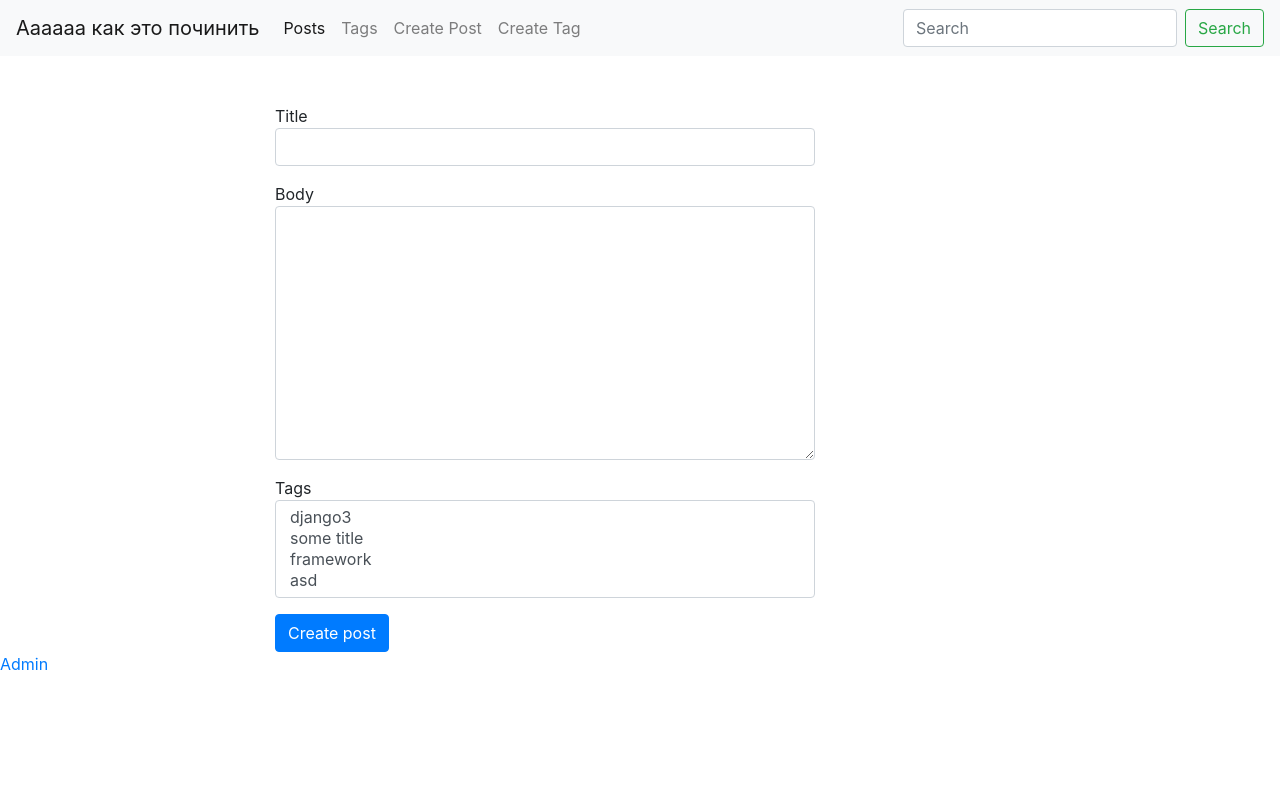
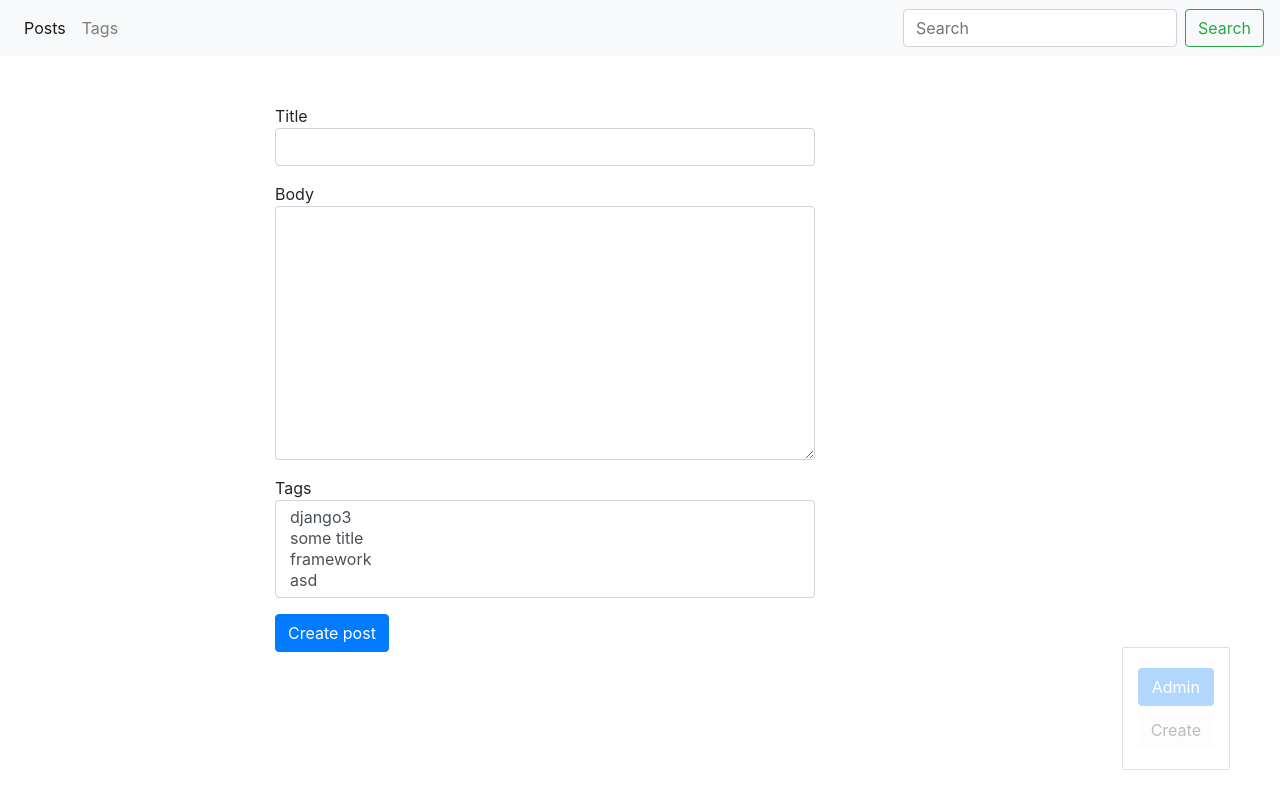
Before and after one commit to wiezq/abcd, a Django app: page /blog/post/create/ in a window 1280 px wide. Run offline with Django 3.2, Linux system fonts and the light colour scheme; data comes from the database, SQL or seed files in the repository; some libraries are stand-ins or nearby versions.

Commit message:
added admin pannel

```diff
--- a/blog/templates/blog/base_blog.html
+++ b/blog/templates/blog/base_blog.html
@@ -1 +1,14 @@
 {% extends 'base.html' %}
+
+{% block admin-panel %}
+    <a href="" class="btn btn-light">Create</a>
+    <a href="{{ admin_object.get_update_url }}" class="btn btn-light edit" style="
+            {% if detail %}
+                display:block;
+            {% endif %}">⚙</a>
+    <a href="{{ admin_object.get_delete_url }}" class="btn btn-danger delete" style="
+            {% if detail %}
+                display:block;
+            {% endif %} " >Delete</a>
+
+{% endblock %}
--- a/blog/utils.py
+++ b/blog/utils.py
@@ -10,7 +10,9 @@ class ObjectDetailMixin:
 
     def get(self, request, slug):
         obj = get_object_or_404(self.model, slug__iexact=slug)
-        return render(request, self.template, context={self.model.__name__.lower(): obj})
+        return render(request, self.template, context={self.model.__name__.lower(): obj,
+                                                       'admin_object': obj,
+                                                       'detail': True})
 
 
 class ObjectCreateMixin:
--- /dev/null
+++ b/static/css/styles.css
@@ -0,0 +1,23 @@
+.admin-panel {
+    border: 1px solid #999;
+    border-radius: 2px;
+    position: fixed;
+    right: 50px;
+    bottom: 30px;
+    opacity: 0.3;
+    padding: 15px;
+}
+
+.admin-panel:hover{
+    opacity: 1;
+
+}
+.admin-panel a{
+    display: block;
+    margin: 5px 0px;
+
+}
+
+a.edit , a.delete {
+    display: none  ;
+}
--- a/templates/base.html
+++ b/templates/base.html
@@ -1,3 +1,4 @@
+{% load static %}
 <!doctype html>
 <html lang="en">
 <head>
@@ -7,6 +8,7 @@
     <meta http-equiv="X-UA-Compatible" content="ie=edge">
     <link rel="stylesheet" href="https://stackpath.bootstrapcdn.com/bootstrap/4.5.0/css/bootstrap.min.css"
           integrity="sha384-9aIt2nRpC12Uk9gS9baDl411NQApFmC26EwAOH8WgZl5MYYxFfc+NcPb1dKGj7Sk" crossorigin="anonymous">
+    <link rel="stylesheet" href="{% static 'css/styles.css' %}">
     <title>
         {% block title %}
             Blog
@@ -15,8 +17,6 @@
 </head>
 <body>
 <nav class="navbar navbar-expand-lg navbar-light bg-light">
-    <a class="navbar-brand" href="{% url 'posts_list_url' %}">Аааааа как это починить</a>
-
 
     <div class="collapse navbar-collapse" id="navbarSupportedContent">
         <ul class="navbar-nav mr-auto">
@@ -26,13 +26,6 @@
             <li class="nav-item">
                 <a class="nav-link" href="{% url 'tags_list_url' %}">Tags</a>
             </li>
-            <li class="nav-item">
-                <a class="nav-link " href="{% url 'post_create_url' %}">Create Post</a>
-            </li>
-            <li class="nav-item">
-                <a class="nav-link " href="{% url 'tag_create_url' %}">Create Tag</a>
-            </li>
-
         </ul>
         <form class="form-inline my-2 my-lg-0">
             <input class="form-control mr-sm-2" type="search" placeholder="Search" aria-label="Search">
@@ -49,18 +42,12 @@
         </div>
     </div>
 </div>
-<div class="admin-panel">
-    <a href="/admin">Admin</a>
-    {% block admin-panel %}{% endblock %}
+<div class="admin-panel align-items-center">
+    <a class="btn btn-primary" href="/admin">Admin</a>
+    {% block admin-panel %}
+
+    {% endblock %}
 </div>
-<script src="https://code.jquery.com/jquery-3.5.1.slim.min.js"
-        integrity="sha384-DfXdz2htPH0lsSSs5nCTpuj/zy4C+OGpamoFVy38MVBnE+IbbVYUew+OrCXaRkfj"
-        crossorigin="anonymous"></script>
-<script src="https://cdn.jsdelivr.net/npm/popper.js@1.16.0/dist/umd/popper.min.js"
-        integrity="sha384-Q6E9RHvbIyZFJoft+2mJbHaEWldlvI9IOYy5n3zV9zzTtmI3UksdQRVvoxMfooAo"
-        crossorigin="anonymous"></script>
-<script src="https://stackpath.bootstrapcdn.com/bootstrap/4.5.0/js/bootstrap.min.js"
-        integrity="sha384-OgVRvuATP1z7JjHLkuOU7Xw704+h835Lr+6QL9UvYjZE3Ipu6Tp75j7Bh/kR0JKI"
-        crossorigin="anonymous"></script>
+
 </body>
 </html>
```
Also changed, not shown: site3/settings.py (+3 -6 lines).
